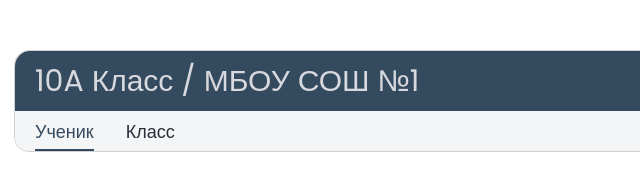
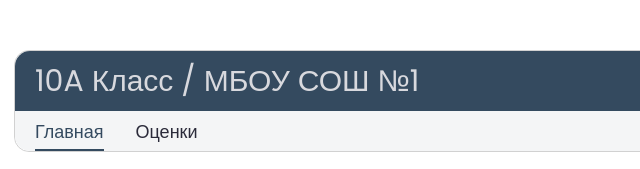
Before and after one commit to Nachyn132/OurClass, a plain HTML site: page index.html in a window 1280 px wide. Shown: the top 169 px of the page, 145-785 px from the left. Drawn offline with Linux system fonts and the light colour scheme.

Commit message:
mini_update

```diff
--- a/index.html
+++ b/index.html
@@ -22,10 +22,10 @@
             <nav class="header__nav">
                 <ul class="header__list">
                     <li class="header__element">
-                        <a class="header__link active" href="">Ученик</a>
+                        <a class="header__link active" href="">Главная</a>
                     </li>
                     <li class="header__element">
-                        <a class="header__link" href="">Класс</a>
+                        <a class="header__link" href="">Оценки</a>
                     </li>
                 </ul>
             </nav>
```
